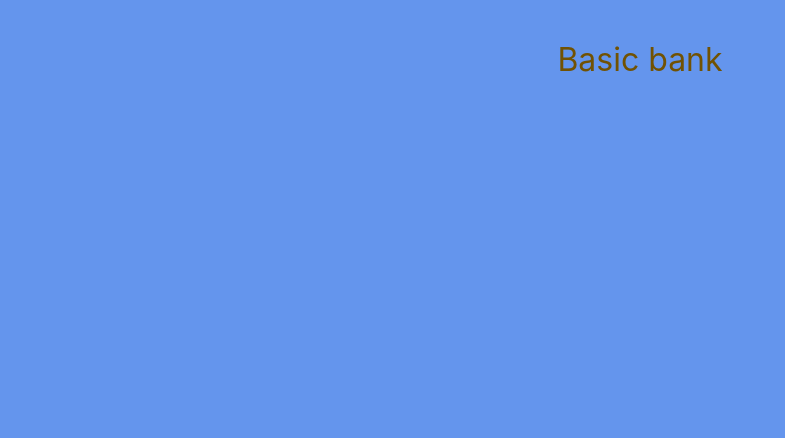
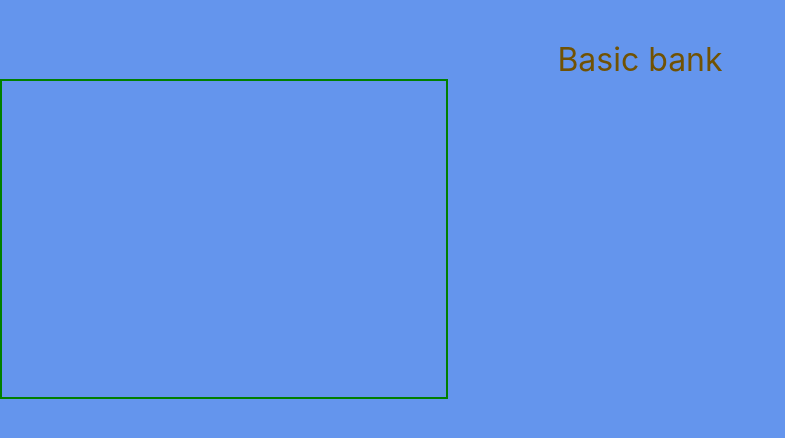
Before and after one commit to cyberstizz/basicbank, a React (Create React App) app: page / in a window 1280 px wide. Shown: the top 438 px of the page, without its empty margins (0-785 px from the left). Built offline with nearby package versions, Linux system fonts and the light colour scheme.

Commit message:
I honestly forgot what I just changed

```diff
--- a/src/Home.css
+++ b/src/Home.css
@@ -12,3 +12,9 @@ body{
     color: rgb(113, 82, 3);
     text-align: center;
 }
+
+#midsection{
+    border: solid 2px green;
+    height: 40vh;
+    width: 35vw;
+}
```
